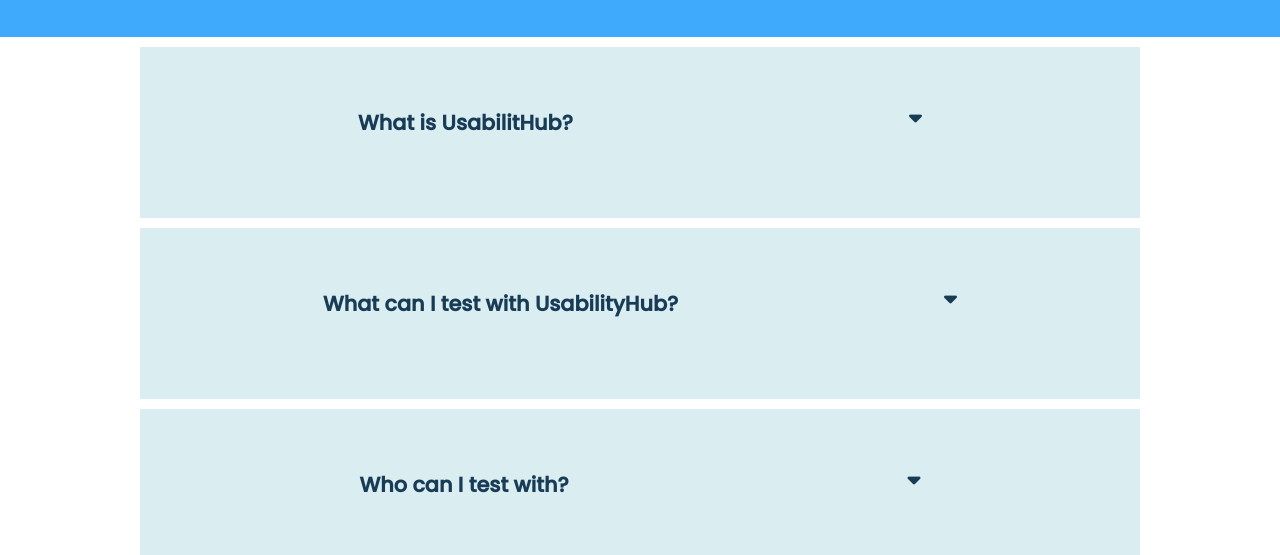
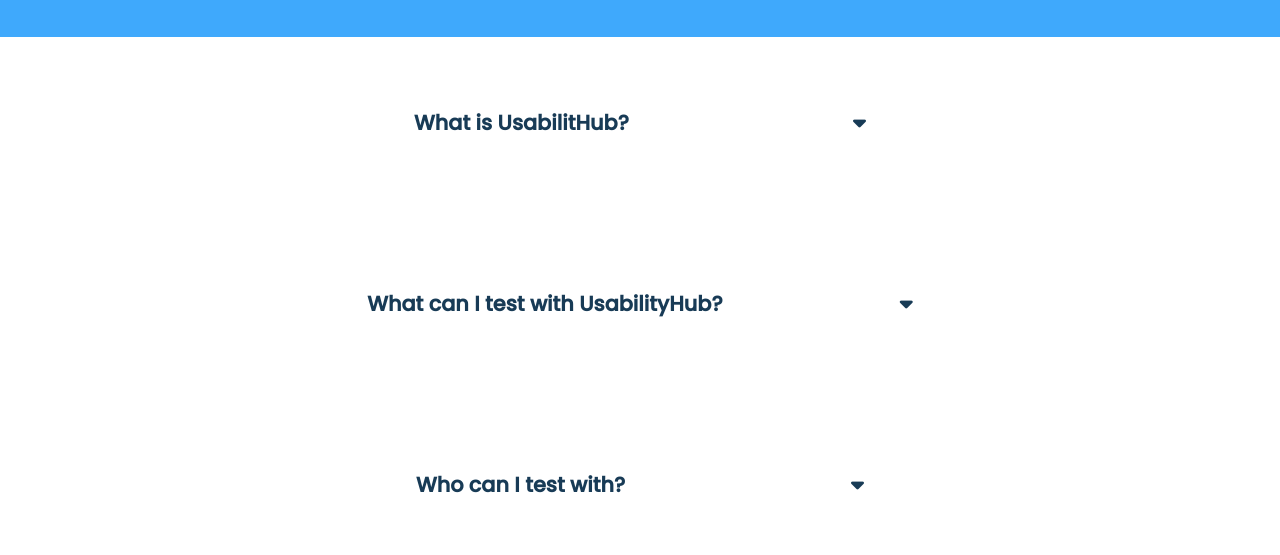
Before and after one commit to lakshaygola/UsabilityHub-Clone, a plain HTML site: page src/help_center.html in a window 1280 px wide. Shown: the part 245-800 px from the top of the page. Drawn offline with Linux system fonts and the light colour scheme.

Commit message:
FAQ segement compeleted

```diff
--- a/src/css/help_center.css
+++ b/src/css/help_center.css
@@ -43,13 +43,13 @@
     padding: 50px;
     align-items: center;
     width: 1000px;
-    background-color: rgb(218, 237, 241);
     margin-block: 10px;
 }
 
 .question{
     font-size: 1.3rem;
-    justify-content: space-around;
+    justify-content: space-evenly;
+    align-items: center;
     width: 100%;
     margin-block: 10px;
 }
```
